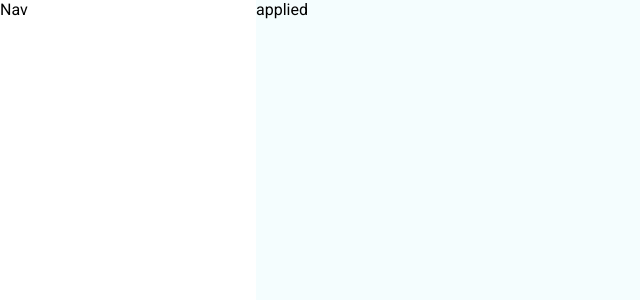
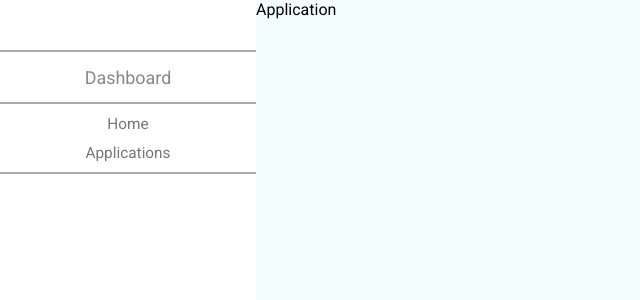
Before and after one commit to Hriday1321/Aviate_Project, a React (Create React App) app: page /applications in a window 1280 px wide. Shown: the top 300 px of the page, without its empty margins (0-640 px from the left). Built offline with nearby package versions, Linux system fonts and the light colour scheme.

Commit message:
struggling to decide direction

```diff
--- a/package.json
+++ b/package.json
@@ -3,6 +3,9 @@
   "version": "0.1.0",
   "private": true,
   "dependencies": {
+    "@emotion/react": "^11.10.4",
+    "@emotion/styled": "^11.10.4",
+    "@mui/material": "^5.10.7",
     "@testing-library/jest-dom": "^5.16.5",
     "@testing-library/react": "^13.4.0",
     "@testing-library/user-event": "^13.5.0",
--- a/src/App.js
+++ b/src/App.js
@@ -3,6 +3,7 @@ import { DivC, Side, Main } from './layouts/Layout.elements'
 import Nav from './layouts/Nav/Nav'
 
 import Home from './pages/Home/Home'
+import Application from "./pages/Application/Application"
 
 function App() {
   return (
@@ -13,7 +14,7 @@ function App() {
       <Main>
       <Routes>
         <Route index element={<Home />} />
-        <Route path="/applications" element={'applied'} />
+        <Route path="applications" element={<Application />} />
       </Routes>
       </Main>
     </DivC>
--- a/src/layouts/Nav/Nav.elements.js
+++ b/src/layouts/Nav/Nav.elements.js
@@ -0,0 +1,34 @@
+import styled from 'styled-components'
+import { NavLink } from 'react-router-dom'
+
+export const Wrap = styled.div`
+    border-bottom: solid #aaa 2px;
+    padding: 2%;
+`;
+
+export const Space = styled.div`
+    height: 5vh;
+`;
+
+export const DivT = styled.div`
+    color: #888;
+    font-size: 1.4vw;
+    display: flex;
+    justify-content: center;
+    align-items: center;
+    height: 5vh;
+`;
+
+export const DivL = styled.div`
+    padding: 2%;
+    text-align: center;
+    &:hover{
+        background-color: #ddd;
+    }
+`;
+
+export const Ref = styled(NavLink)`
+    text-decoration: none;
+    color: #777;
+    font-size: 1.2vw;
+`;
--- a/src/layouts/Nav/Nav.js
+++ b/src/layouts/Nav/Nav.js
@@ -1,8 +1,26 @@
 import React from 'react'
+import { Space, Wrap, DivT, DivL, Ref } from './Nav.elements'
+
 
 function Nav() {
+
   return (
-    <div>Nav</div>
+    <div>
+      <Wrap>
+        <Space />
+      </Wrap>
+      <Wrap>
+        <DivT>Dashboard</DivT>
+      </Wrap>
+      <Wrap>
+        <DivL>
+          <Ref to='/' exact>Home</Ref>
+        </DivL>
+        <DivL>
+          <Ref to='applications'>Applications</Ref>
+        </DivL>
+      </Wrap>
+    </div>
   )
 }
 
--- /dev/null
+++ b/src/pages/Application/Application.js
@@ -0,0 +1,9 @@
+import React from 'react'
+
+function Application() {
+  return (
+    <div>Application</div>
+  )
+}
+
+export default Application
```
Also changed, not shown: 1 other file (tests, documents, lock files or other folders).
